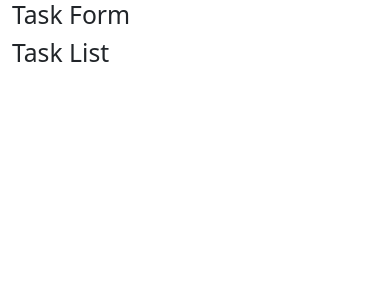
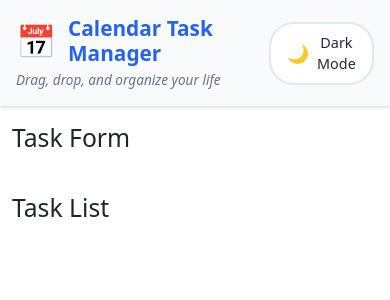
Before and after one commit to refiilwemotaung-cpu/task-manager, a React (Create React App) app: page / in a window 390 px wide. Shown: the top 300 px of the page. Built offline with nearby package versions, Linux system fonts and the light colour scheme.

Commit message:
Create Header component with theme toggle and responsive grid

```diff
--- a/src/App.js
+++ b/src/App.js
@@ -5,7 +5,7 @@ import Header from "./Components/Header";
 import CalendarView from "./Components/Calendar/CalendarView";
 import TaskForm from "./Components/TaskForm";
 import TaskList from "./Components/TaskList";
-// import "./Styles/App.css";
+import "./Styles/App.css";
 
 function App() {
   return (
--- a/src/Components/Header.js
+++ b/src/Components/Header.js
@@ -1,7 +1,36 @@
 import React from "react";
+import { useTheme } from "../Contexts/ThemeContext";
+import "../Styles/Header.css";
 
 const Header = () => {
-  // component code
+  const { isDarkMode, toggleTheme } = useTheme();
+
+  return (
+    <header className="app-header">
+      <div className="header-content">
+        <div className="logo-section">
+          <div className="logo">
+            <span className="logo-icon">📅</span>
+            <h1>Calendar Task Manager</h1>
+          </div>
+          <p className="tagline">Drag, drop, and organize your life</p>
+        </div>
+
+        <div className="header-actions">
+          <button
+            className="theme-toggle-btn"
+            onClick={toggleTheme}
+            aria-label="Toggle theme"
+          >
+            <span className="theme-icon">{isDarkMode ? "☀️" : "🌙"}</span>
+            <span className="theme-text">
+              {isDarkMode ? "Light Mode" : "Dark Mode"}
+            </span>
+          </button>
+        </div>
+      </div>
+    </header>
+  );
 };
 
-export default Header; // Make sure it's default export
+export default Header;
--- a/src/Styles/Header.css
+++ b/src/Styles/Header.css
@@ -0,0 +1,126 @@
+.app-header {
+  background: var(--surface-color);
+  border-bottom: 1px solid var(--border-color);
+  padding: 1rem 0;
+  box-shadow: var(--shadow);
+  position: sticky;
+  top: 0;
+  z-index: 1000;
+}
+
+.header-content {
+  max-width: 1400px;
+  margin: 0 auto;
+  padding: 0 1rem;
+  display: flex;
+  justify-content: space-between;
+  align-items: center;
+  gap: 2rem;
+}
+
+.logo-section {
+  display: flex;
+  flex-direction: column;
+  gap: 0.25rem;
+}
+
+.logo {
+  display: flex;
+  align-items: center;
+  gap: 0.75rem;
+}
+
+.logo-icon {
+  font-size: 2rem;
+}
+
+.logo h1 {
+  color: var(--primary-color);
+  font-size: 1.5rem;
+  font-weight: 700;
+  margin: 0;
+}
+
+.tagline {
+  color: var(--text-secondary);
+  font-size: 0.9rem;
+  margin: 0;
+  font-style: italic;
+}
+
+.theme-toggle-btn {
+  background: var(--background-color);
+  border: 2px solid var(--border-color);
+  border-radius: 25px;
+  padding: 0.5rem 1rem;
+  color: var(--text-color);
+  cursor: pointer;
+  transition: all 0.3s ease;
+  display: flex;
+  align-items: center;
+  gap: 0.5rem;
+  font-weight: 500;
+}
+
+.theme-toggle-btn:hover {
+  border-color: var(--primary-color);
+  transform: translateY(-1px);
+  box-shadow: var(--shadow);
+}
+
+.theme-icon {
+  font-size: 1.1rem;
+}
+
+.theme-text {
+  font-size: 0.9rem;
+}
+
+/* Smart Watch */
+@media (max-width: 240px) {
+  .header-content {
+    padding: 0 0.5rem;
+    flex-direction: column;
+    gap: 0.5rem;
+    text-align: center;
+  }
+
+  .logo {
+    justify-content: center;
+  }
+
+  .logo-icon {
+    font-size: 1.5rem;
+  }
+
+  .logo h1 {
+    font-size: 1.1rem;
+  }
+
+  .tagline {
+    font-size: 0.8rem;
+  }
+
+  .theme-toggle-btn {
+    padding: 0.375rem 0.75rem;
+  }
+
+  .theme-text {
+    display: none;
+  }
+}
+
+/* Mobile */
+@media (max-width: 768px) {
+  .header-content {
+    padding: 0 1rem;
+  }
+
+  .logo h1 {
+    font-size: 1.3rem;
+  }
+
+  .tagline {
+    font-size: 0.85rem;
+  }
+}
```
